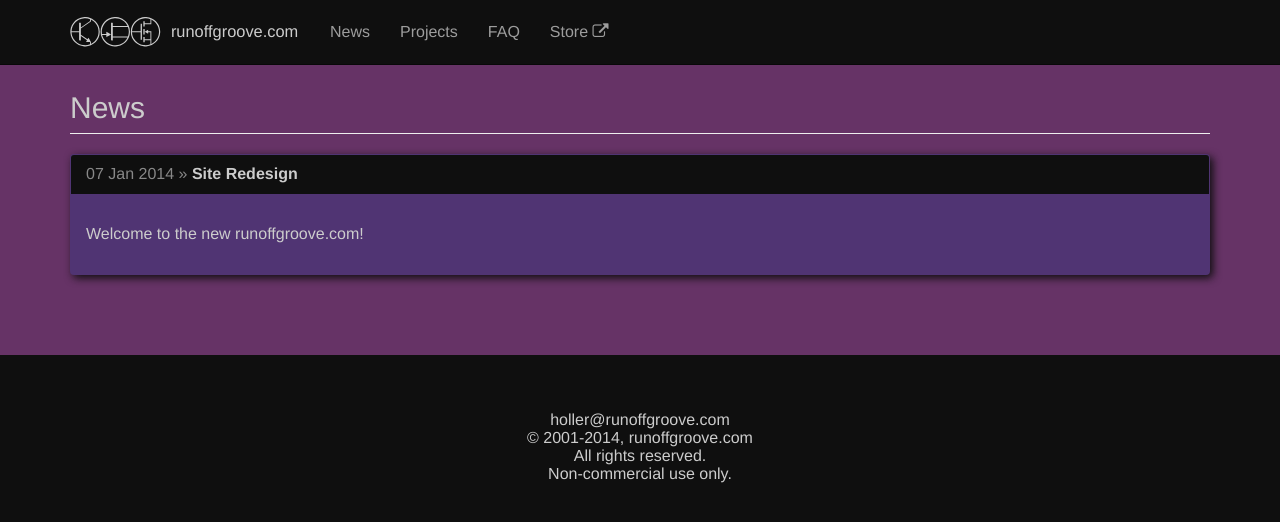
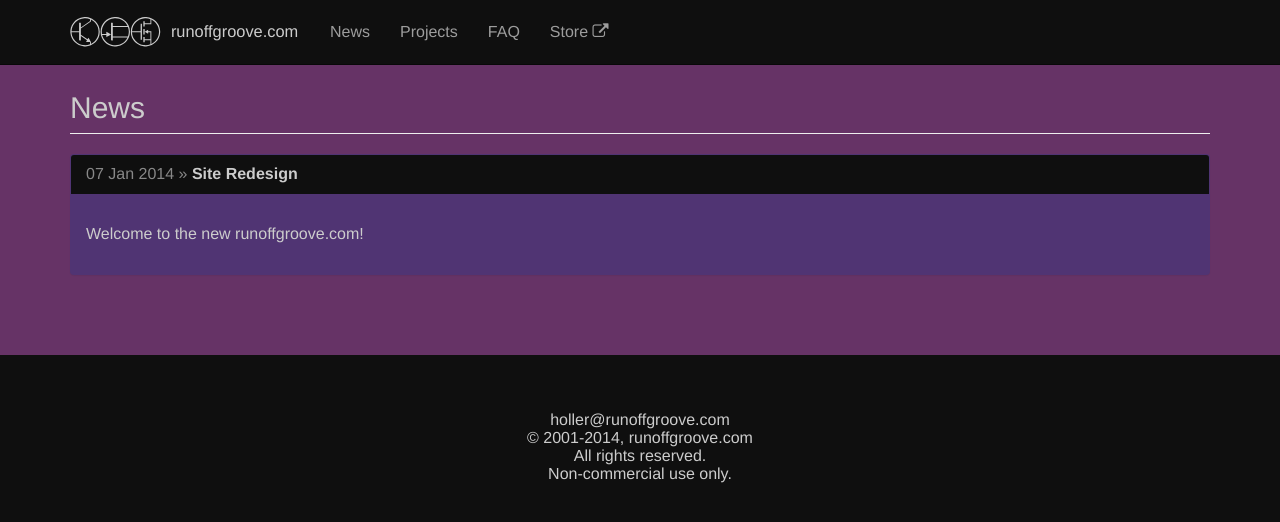
Before and after one commit to ethanhann/runoffgroove.com, a Jekyll site: the page built from news/index.html, in a window 1280 px wide. Shown: the top 522 px of the page. Built offline with Jekyll 4.4.1, drawn with Linux system fonts in a browser that asks for light colours; nearby versions of some CDN libraries; Markdown is read by kramdown in place of the engine named in the settings.

Commit message:
Remove box shadow

```diff
--- a/css/main.css
+++ b/css/main.css
@@ -108,9 +108,6 @@ iframe.pcb-layout {
 
 .panel {
     background-color: #503473;
-    -moz-box-shadow: 3px 3px 9px #0F0F0F;
-    -webkit-box-shadow: 3px 3px 9px #0F0F0F;
-    box-shadow: 3px 3px 9px #0F0F0F;
 }
 
 .panel-heading {
```
